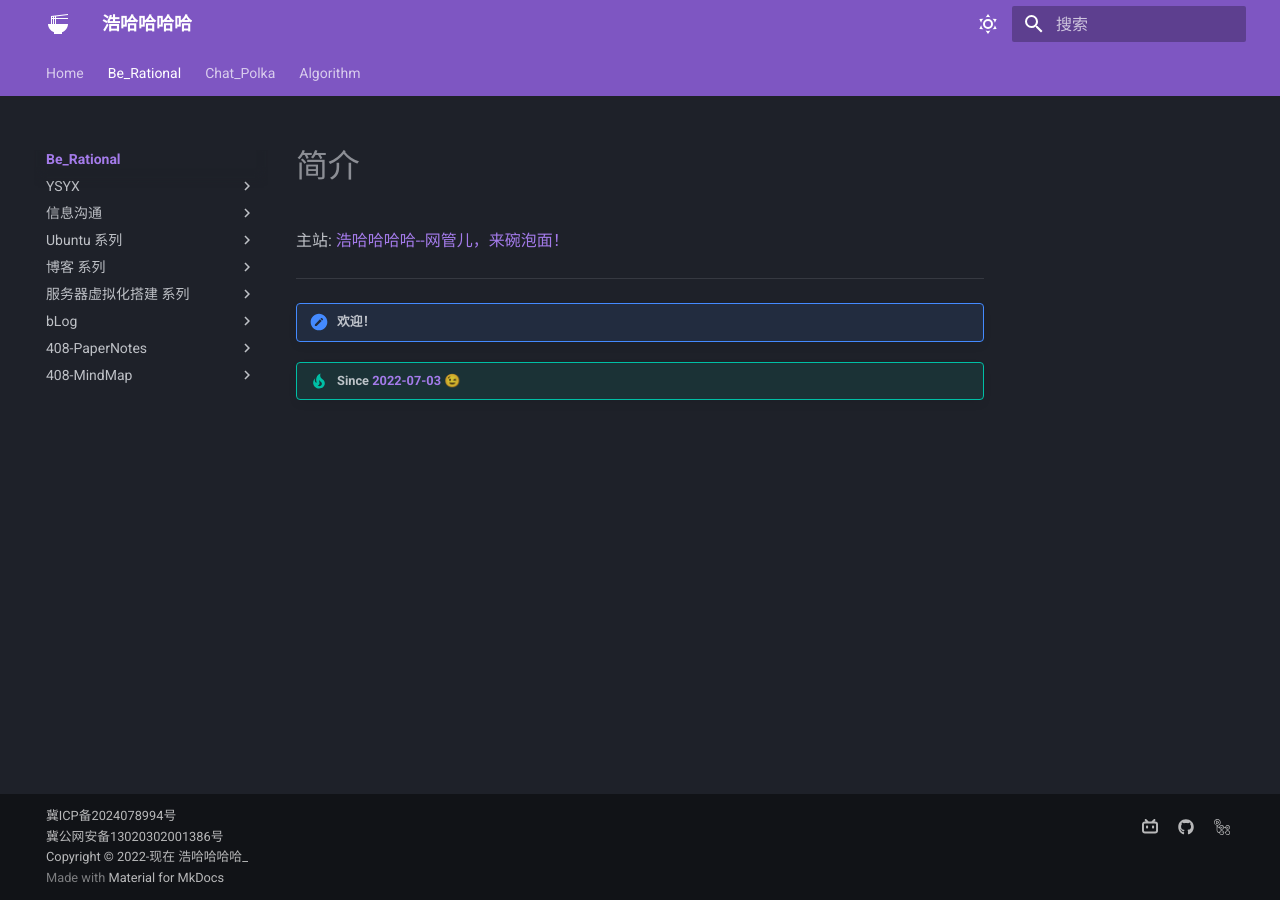
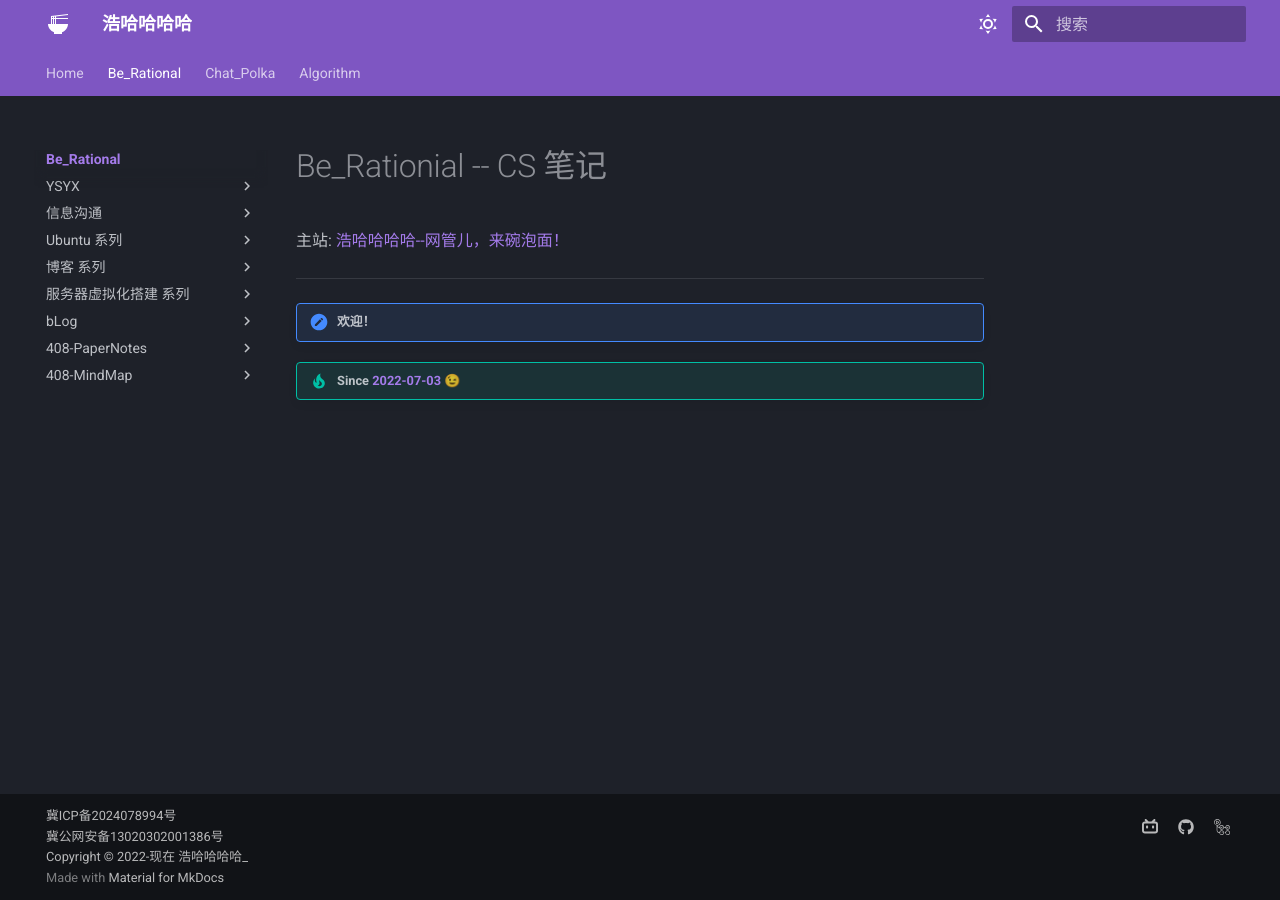
Before and after one commit to Haohahahaha/cs, an MkDocs documentation site: the page built from docs/index.md, in a window 1280 px wide. Built offline with MkDocs 1.6.1 and Material for MkDocs 9.7.7, drawn with Linux system fonts in a browser that asks for light colours.

Commit message:
2025-02-26_08:39:32 update

```diff
--- a/docs/index.md
+++ b/docs/index.md
@@ -1,4 +1,4 @@
-# 简介
+# Be_Rationial -- CS 笔记
 
 主站: [浩哈哈哈哈--网管儿，来碗泡面！](https://haohaha.cn)
 
```
